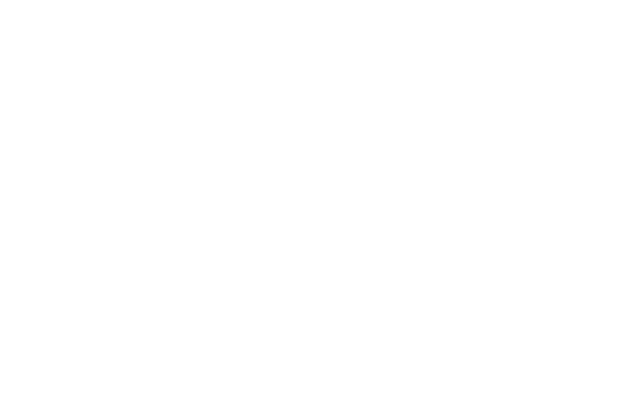
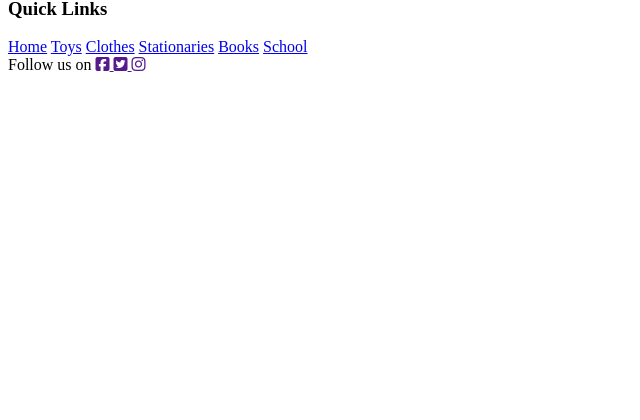
Before and after one commit to SahanNimeshWeerakoon/kid-world-37, a PHP site: page /views/inc/footer.php in a window 1280 px wide. Before the commit the part shown is empty. Shown: the part 329-749 px from the top of the page, without its empty margins (0-640 px from the left). Run offline with PHP 8.4, Linux system fonts and the light colour scheme; some libraries are stand-ins or nearby versions.

Commit message:
finished footer. moving to categories

```diff
--- a/app/views/inc/footer.php
+++ b/app/views/inc/footer.php
@@ -1,3 +1,33 @@
+	<div class="footer border-top mt-5 pt-3">
+		<div class="container">
+			<div class="row">
+				<div class="col-md-8 d-flex align-items-center">
+					<img src="./assets/images/kid-world-logo.png" alt="kid world logo" title="kid world logo" class="img-fluid" />
+				</div>
+				<div class="col-md-4">
+					<h3>Quick Links</h3>
+					<a href="./" class="text-info nav-link h5">Home</a>
+					<a href="/toys" class="text-info nav-link h5">Toys</a>
+					<a href="/cloths" class="text-info nav-link h5">Clothes</a>
+					<a href="/stationaries" class="text-info nav-link h5">Stationaries</a>
+					<a href="/books" class="text-info nav-link h5">Books</a>
+					<a href="/school" class="text-info nav-link h5">School</a>
+				</div>
+			</div>
+		</div>
+		<div class="text-center border-top">
+			<span class="h3">Follow us on</span>
+			<a href="" class="h3">
+				<i class="fa fa-facebook-square ml-3 text-primary" aria-hidden="true"></i>
+			</a>
+			<a href="" class="h3">
+				<i class="fa fa-twitter-square ml-3 text-primary" aria-hidden="true"></i>
+			</a>
+			<a href="" class="h3">
+				<i class="fa fa-instagram ml-3 text-primary" aria-hidden="true"></i>
+			</a>
+		</div>
+	</div>
 	<script src="https://code.jquery.com/jquery-3.5.1.slim.min.js" integrity="sha384-DfXdz2htPH0lsSSs5nCTpuj/zy4C+OGpamoFVy38MVBnE+IbbVYUew+OrCXaRkfj" crossorigin="anonymous"></script>
 	<script src="https://cdn.jsdelivr.net/npm/popper.js@1.16.1/dist/umd/popper.min.js" integrity="sha384-9/reFTGAW83EW2RDu2S0VKaIzap3H66lZH81PoYlFhbGU+6BZp6G7niu735Sk7lN" crossorigin="anonymous"></script>
 	<script src="https://stackpath.bootstrapcdn.com/bootstrap/4.5.2/js/bootstrap.min.js" integrity="sha384-B4gt1jrGC7Jh4AgTPSdUtOBvfO8shuf57BaghqFfPlYxofvL8/KUEfYiJOMMV+rV" crossorigin="anonymous"></script>
```
